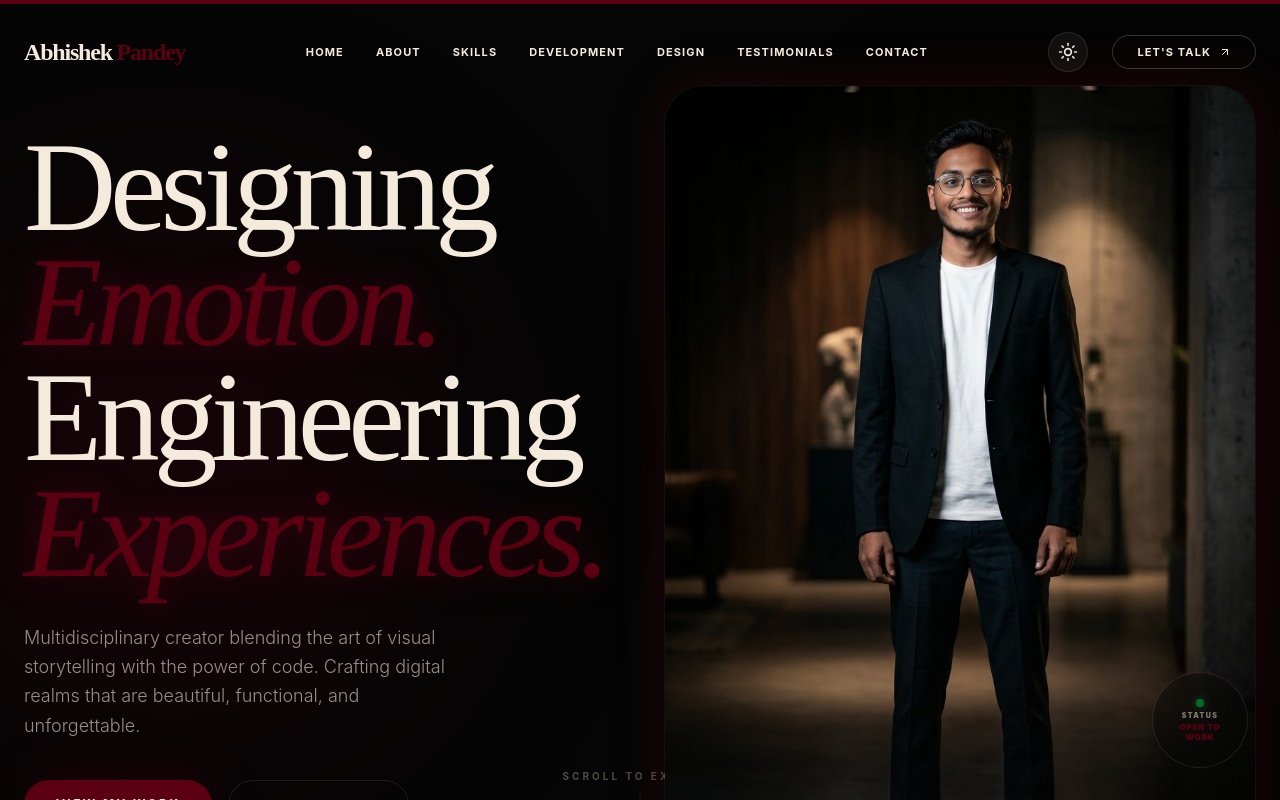
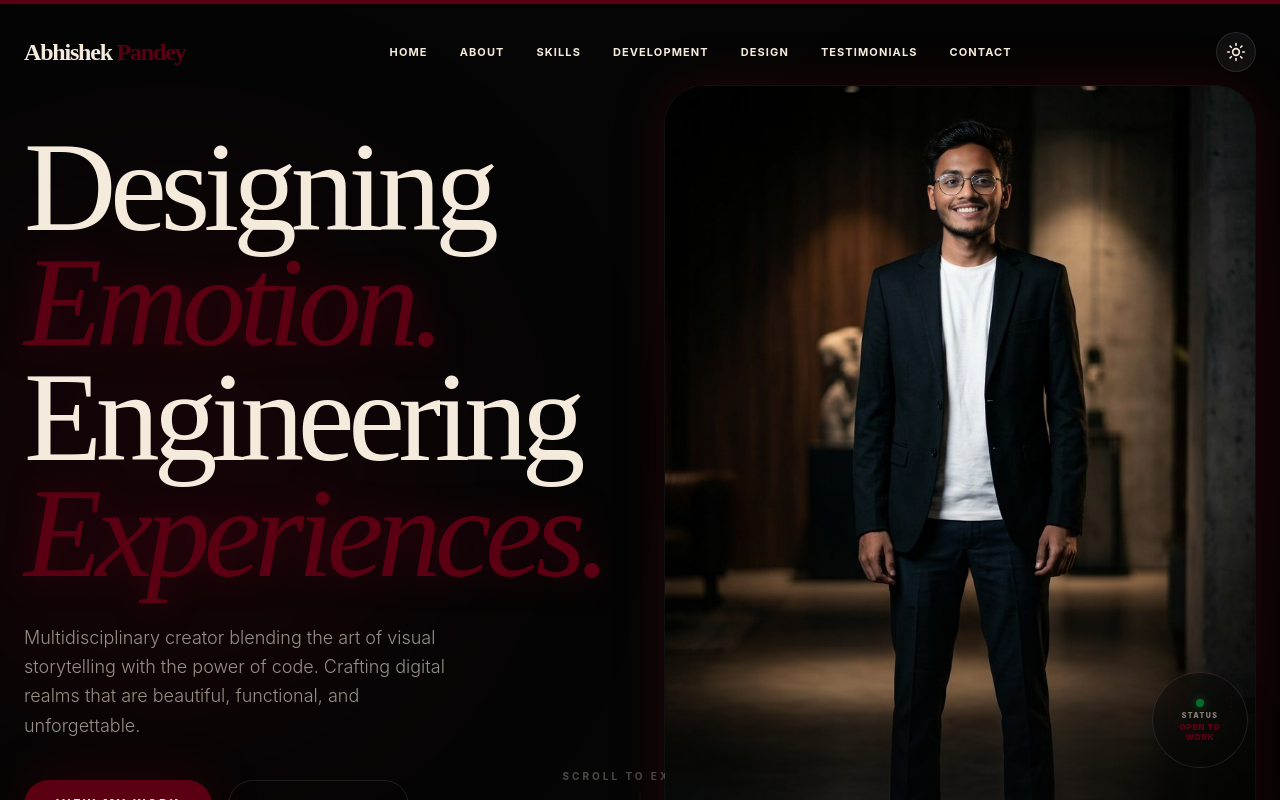
Before and after one commit to CodewithAbhishekPandey/My-Portfolio-, a React (Vite) app: page / in a window 1280 px wide. Shown: the top 800 px of the page. Built offline with nearby package versions, Linux system fonts and the light colour scheme.

Commit message:
Removed let’s talk button from nav to handle spacing of whole nav bar

```diff
--- a/src/App.tsx
+++ b/src/App.tsx
@@ -139,15 +139,6 @@ const Navbar = ({ isDarkMode, toggleTheme }: { isDarkMode: boolean, toggleTheme:
           >
             {isDarkMode ? <Sun className="w-5 h-5" /> : <Moon className="w-5 h-5" />}
           </motion.button>
-
-          <a href="#contact" className={`group relative px-6 py-2 border rounded-full overflow-hidden transition-all duration-500 ${
-            isDarkMode ? 'border-white/20 hover:border-wine-red' : 'border-[#2d241c]/20 hover:border-wine-red'
-          }`}>
-            <span className="relative z-10 text-[11px] font-bold tracking-widest uppercase flex items-center gap-2">
-              Let's Talk <ArrowUpRight className="w-3 h-3 group-hover:rotate-45 transition-transform" />
-            </span>
-            <div className="absolute inset-0 bg-wine-red translate-y-full group-hover:translate-y-0 transition-transform duration-500" />
-          </a>
         </div>
       </div>
     </motion.nav>
```
